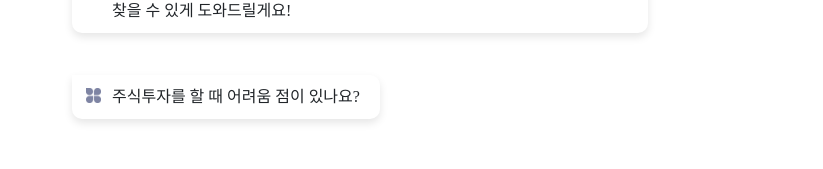
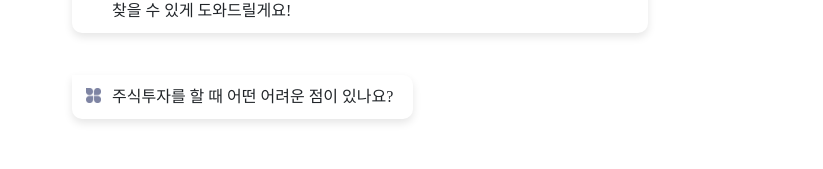
Before and after one commit to FDI-For-Direct-Indexing/frontend, a React (Create React App) app: page / in a window 1280 px wide. Both pictures are taken after a click on the button "다음". Shown: the part 268-437 px from the top of the page, without its empty margins (228-1051 px from the left). Built offline with nearby package versions, Linux system fonts and the light colour scheme; no server answers; a web font is replaced by a local one.

Commit message:
fix: AI 초기 채팅 멘트 수정

```diff
--- a/src/chatai/chatAi.js
+++ b/src/chatai/chatAi.js
@@ -13,7 +13,7 @@ export default function Chatai() {
   const { state } = useLocation();
   const initialMessages = [
     `안녕하세요 ${state.name}님, AI 다이렉트 인덱싱 서비스 FDI입니다. 당신에게 맞는 종목을 찾을 수 있게 도와드릴게요!`,
-    "주식투자를 할 때 어려움 점이 있나요?",
+    "주식투자를 할 때 어떤 어려운 점이 있나요?",
   ];
   const [messages, setMessages] = useState([
     {
```
